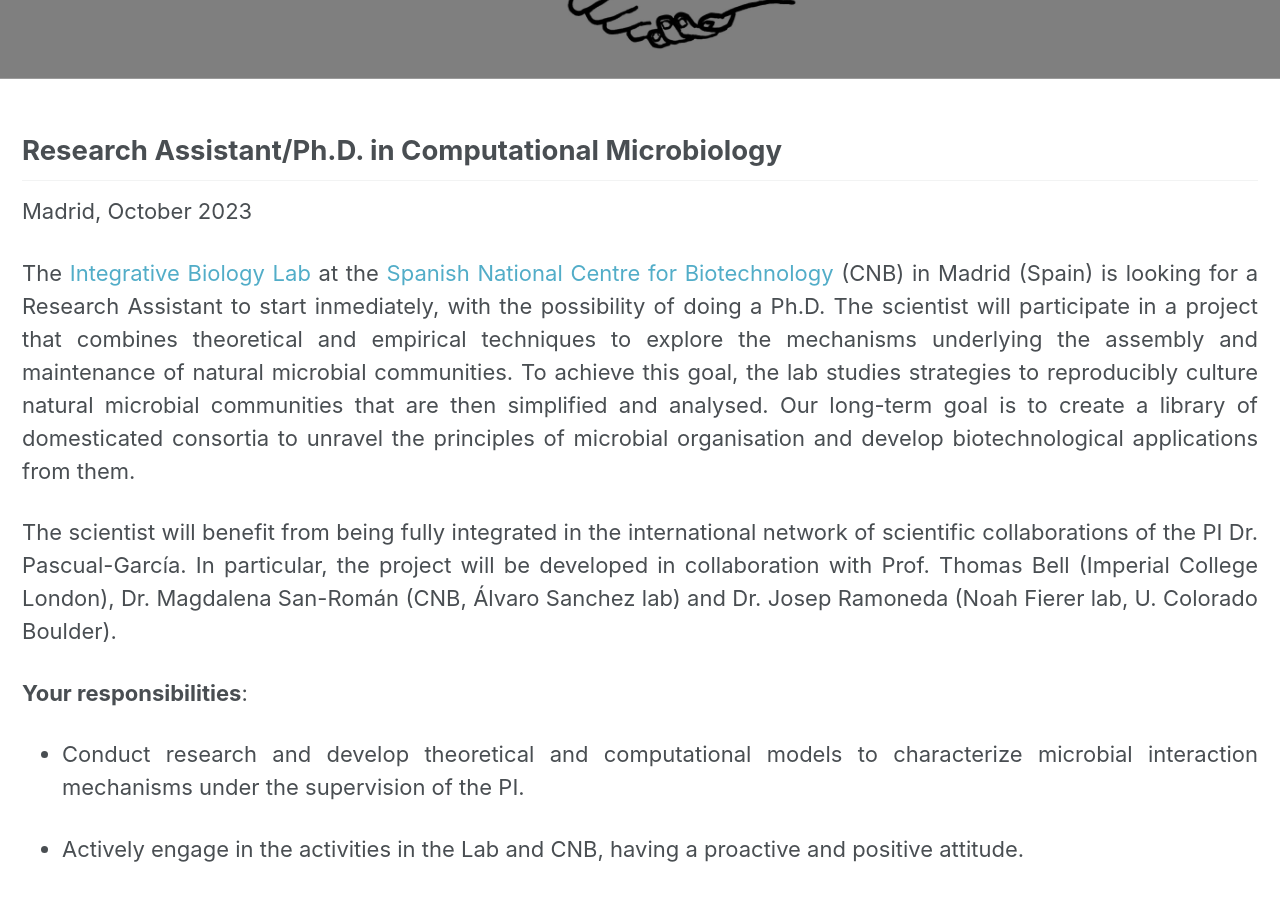
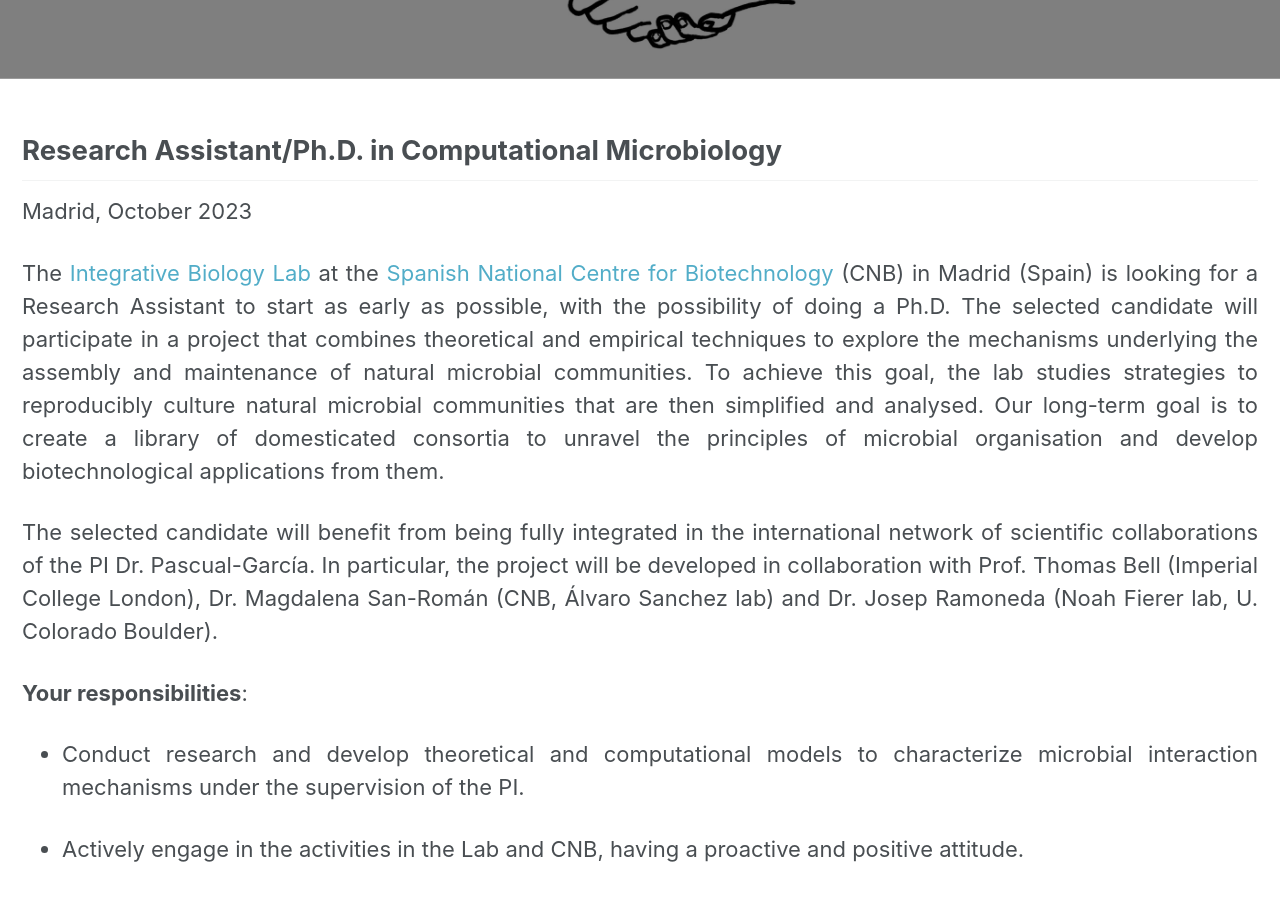
Before and after one commit to apascualgarcia/apascualgarcia.github.io, a Jekyll site: the page built from _pages/Join.md, in a window 1280 px wide and 900 px high, scrolled down 234 px. Built offline with Jekyll 4.4.1, drawn with Linux system fonts in a browser that asks for light colours.

Commit message:
minor changes

```diff
--- a/_pages/Join.md
+++ b/_pages/Join.md
@@ -21,9 +21,9 @@ header:
 
 Madrid, October 2023
 
-The [Integrative Biology Lab](https://apascualgarcia.github.io/) at the [Spanish National Centre for Biotechnology](https://www.cnb.csic.es/index.php/en/) (CNB) in Madrid (Spain) is looking for a Research Assistant to start inmediately, with the possibility of doing a Ph.D. The scientist will participate in a project that combines theoretical and empirical techniques to explore the mechanisms underlying the assembly and maintenance of natural microbial communities. To achieve this goal, the lab studies strategies to reproducibly culture natural microbial communities that are then simplified and analysed. Our long-term goal is to create a library of domesticated consortia to unravel the principles of microbial organisation and develop biotechnological applications from them.
+The [Integrative Biology Lab](https://apascualgarcia.github.io/) at the [Spanish National Centre for Biotechnology](https://www.cnb.csic.es/index.php/en/) (CNB) in Madrid (Spain) is looking for a Research Assistant to start as early as possible, with the possibility of doing a Ph.D. The selected candidate will participate in a project that combines theoretical and empirical techniques to explore the mechanisms underlying the assembly and maintenance of natural microbial communities. To achieve this goal, the lab studies strategies to reproducibly culture natural microbial communities that are then simplified and analysed. Our long-term goal is to create a library of domesticated consortia to unravel the principles of microbial organisation and develop biotechnological applications from them.
 
-The scientist will benefit from being fully integrated in the international network of scientific collaborations of the PI Dr. Pascual-García. In particular, the project will be developed in collaboration with Prof. Thomas Bell (Imperial College London), Dr. Magdalena San-Román (CNB, Álvaro Sanchez lab) and Dr. Josep Ramoneda (Noah Fierer lab, U. Colorado Boulder).
+The selected candidate will benefit from being fully integrated in the international network of scientific collaborations of the PI Dr. Pascual-García. In particular, the project will be developed in collaboration with Prof. Thomas Bell (Imperial College London), Dr. Magdalena San-Román (CNB, Álvaro Sanchez lab) and Dr. Josep Ramoneda (Noah Fierer lab, U. Colorado Boulder).
 
 **Your responsibilities**:
 
```
